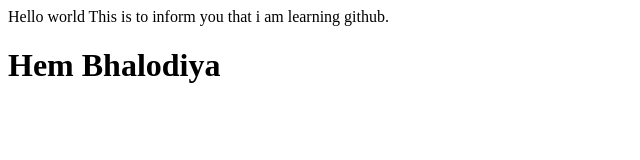
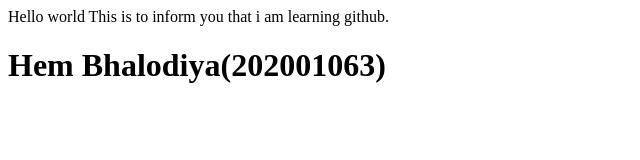
Before and after one commit to MYPOWER-2113/woc4.0-ml-sentiment-analysis-Hem_Bhalodiya, a plain HTML site: page index.html in a window 1280 px wide. Shown: the whole page, without its empty margins (0-640 px from the left). Drawn offline with Linux system fonts and the light colour scheme.

Commit message:
updated index.html

```diff
--- a/index.html
+++ b/index.html
@@ -1,4 +1,4 @@
 <body>Hello world</body>
 
 This is to inform you that i am learning github.
-<h1>Hem Bhalodiya</h1>
+<h1>Hem Bhalodiya(202001063)</h1>
```
